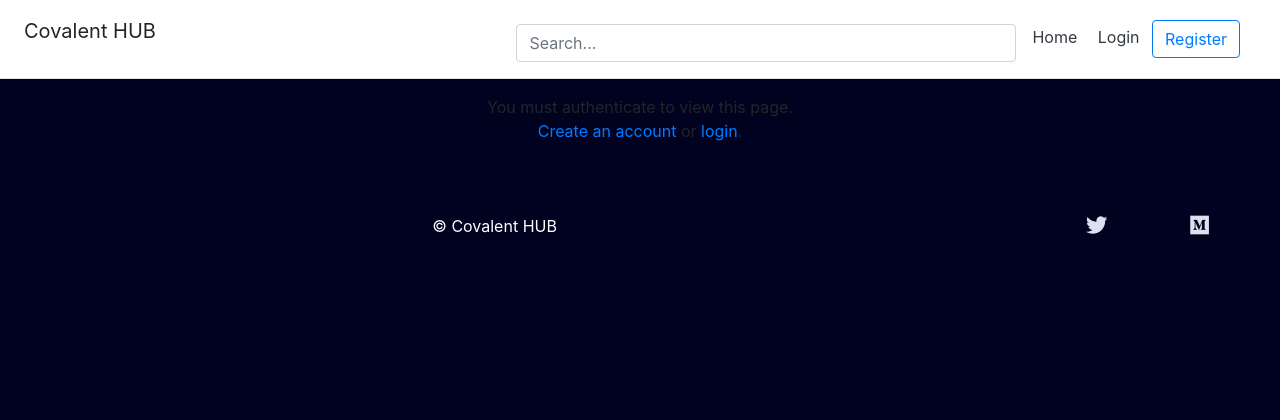
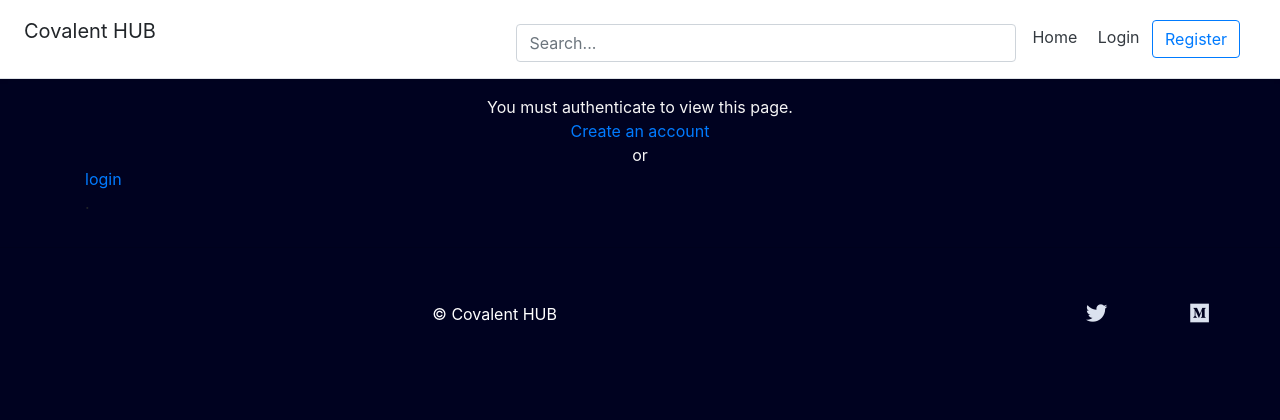
Before and after one commit to canberk17/covalenthub, a Django app: page /must_authenticate/ in a window 1280 px wide. Shown: the top 420 px of the page. Run offline with Django 3.2, Linux system fonts and the light colour scheme; some libraries are stand-ins or nearby versions.

Commit message:
'commit'

```diff
--- a/account/templates/account/must_authenticate.html
+++ b/account/templates/account/must_authenticate.html
@@ -4,9 +4,9 @@
 
 <div class="container">
 	<div class="d-flex flex-column">
-		<p class="m-auto">You must authenticate to view this page. </p>
+		<p class="m-auto" style="color: whitesmoke;">You must authenticate to view this page. </p>
 		<p class="m-auto">
-			<a href="{% url 'register' %}">Create an account</a> or
+			<a href="{% url 'register' %}">Create an account</a> <p class="m-auto" style="color: whitesmoke;"> or </p>
 			<a href="{% url 'login' %}">login</a>.
 		</p>
 	</div>
```
